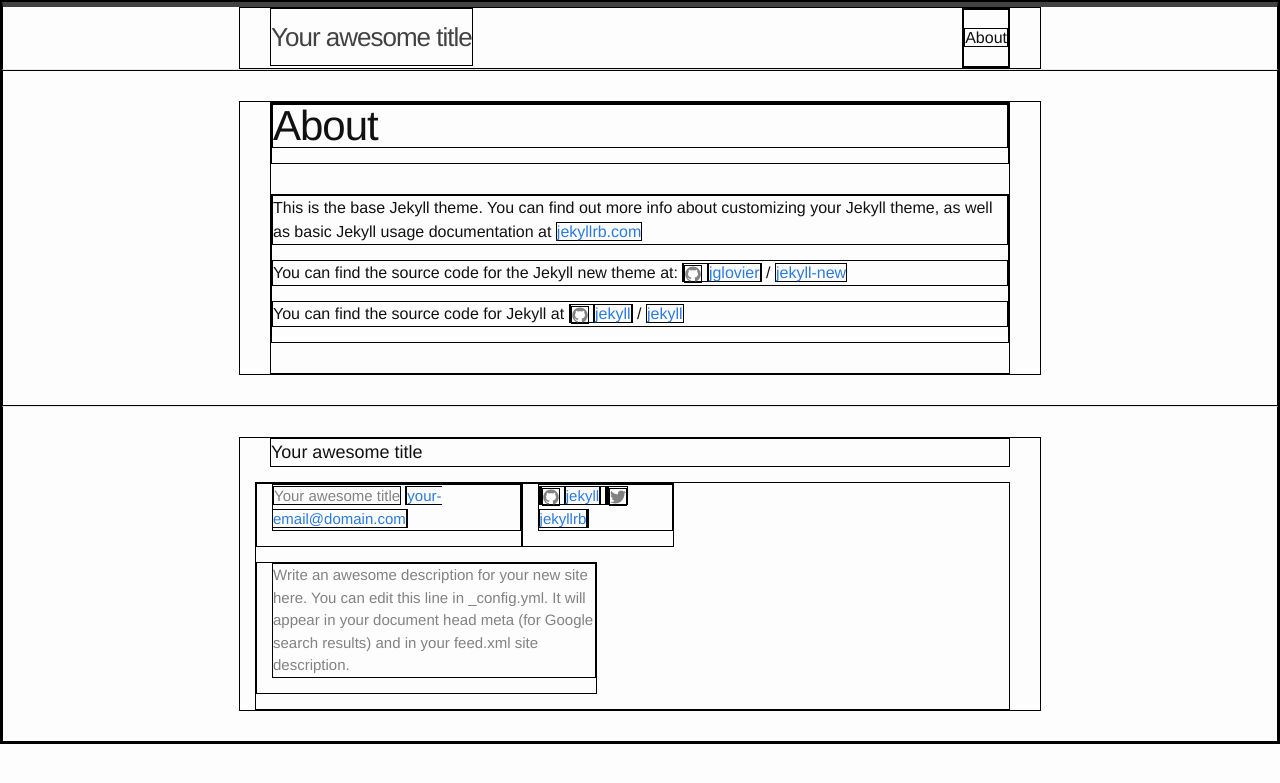
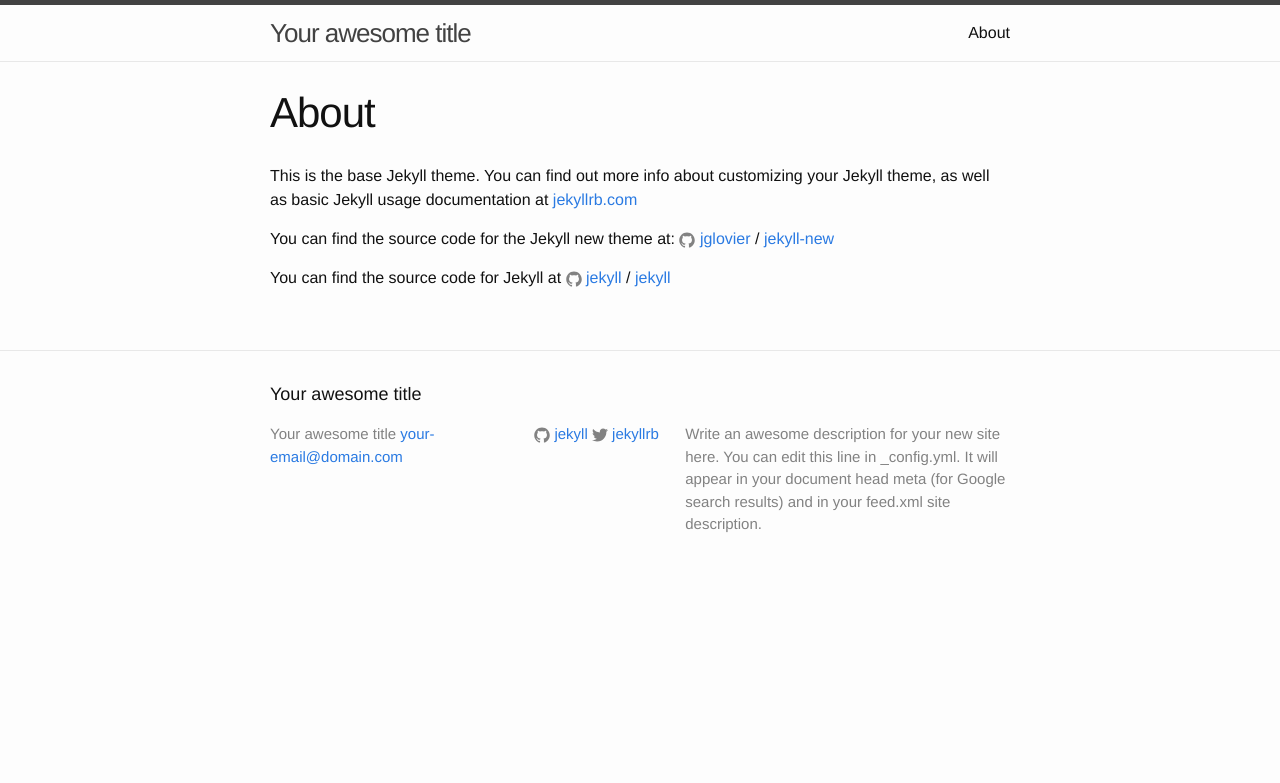
Before and after one commit to raman221188/raman221188.github.io, a Jekyll site: the page built from about.md, in a window 1280 px wide. Shown: the top 783 px of the page. Built offline with Jekyll 4.4.1, drawn with Linux system fonts in a browser that asks for light colours.

Commit message:
Update main.scss

```diff
--- a/css/main.scss
+++ b/css/main.scss
@@ -2,9 +2,7 @@
 # Only the main Sass file needs front matter (the dashes are enough)
 ---
 @charset "utf-8";
-* {
-    border: 1px solid #000;
- }
+
 
  li {
 
```
